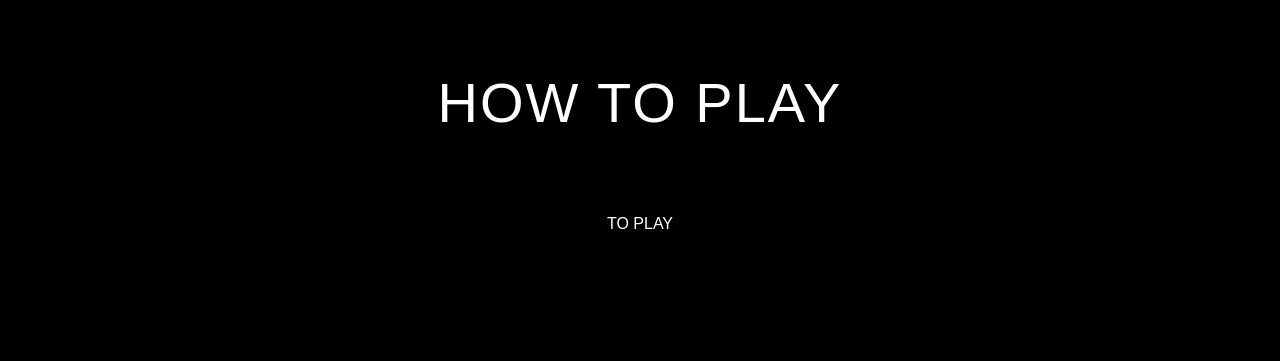
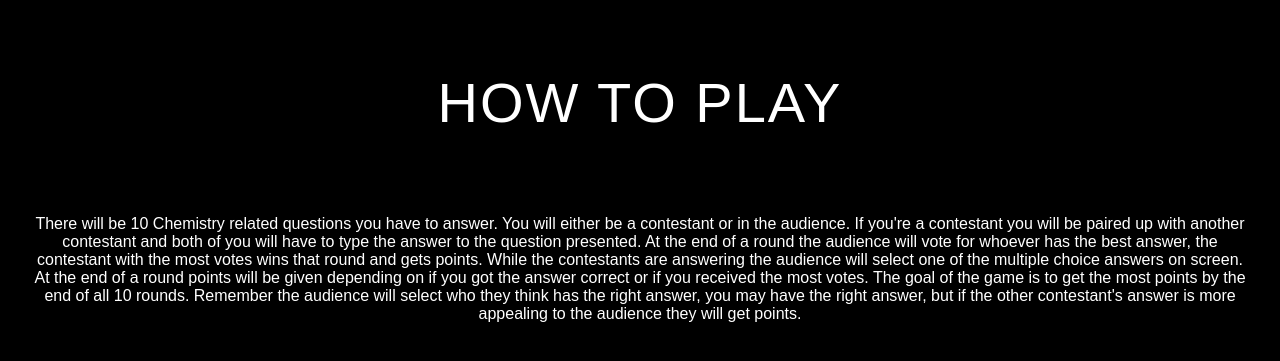
Before and after one commit to xc-90/321, a Flask app: page /how in a window 1280 px wide. Shown: the top 361 px of the page. Run offline with Flask 3, Linux system fonts and the light colour scheme.

Commit message:
Filled out how to play

```diff
--- a/templates/how.html
+++ b/templates/how.html
@@ -14,7 +14,7 @@
 
     <main>
         <div class="image-gallery">
-            <p>TO PLAY</p>
+            <p>There will be 10 Chemistry related questions you have to answer. You will either be a contestant or in the audience. If you're a contestant you will be paired up with another contestant and both of you will have to type the answer to the question presented. At the end of a round the audience will vote for whoever has the best answer, the contestant with the most votes wins that round and gets points. While the contestants are answering the audience will select one of the multiple choice answers on screen. At the end of a round points will be given depending on if you got the answer correct or if you received the most votes. The goal of the game is to get the most points by the end of all 10 rounds. Remember the audience will select who they think has the right answer, you may have the right answer, but if the other contestant's answer is more appealing to the audience they will get points.</p>
 
         </div>
     </main>
```
